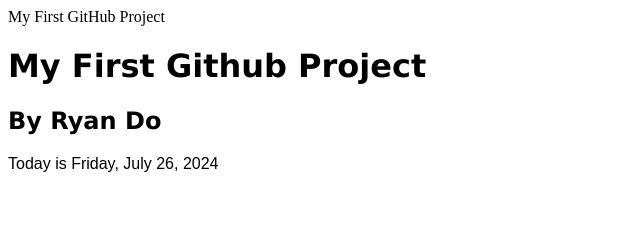
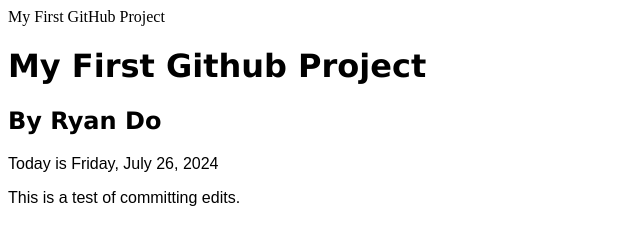
Before and after one commit to RyanDoBC/My-first-repository, a plain HTML site: page index.html in a window 1280 px wide. Shown: the whole page, without its empty margins (0-640 px from the left). Drawn offline with Linux system fonts and the light colour scheme.

Commit message:
Update index.html

```diff
--- a/index.html
+++ b/index.html
@@ -13,6 +13,7 @@
     <h1>My First Github Project</h1>
     <h2>By Ryan Do</h2>
     <p>Today is <time datetime="2024-07-26">Friday, July 26, 2024</time></p>
+    <p>This is a test of committing edits.</p>
 </body>
 
 </html>
```
